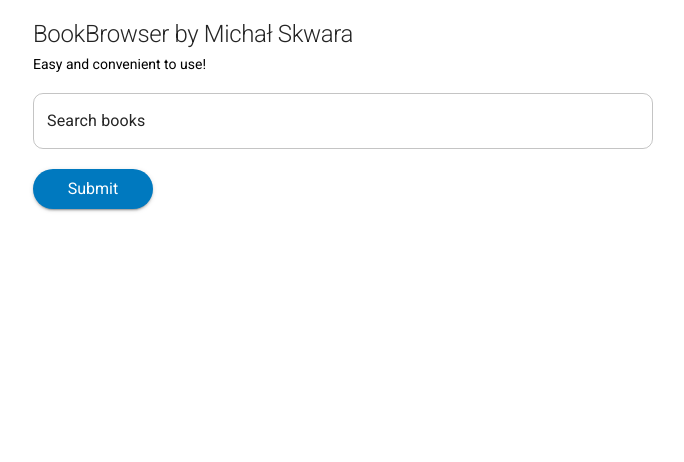
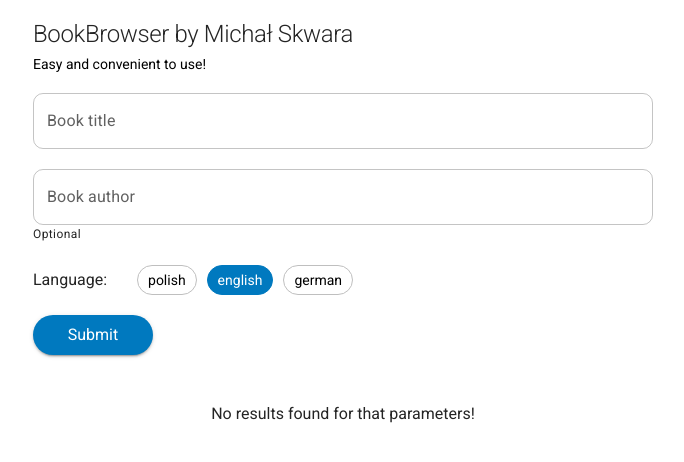
Before and after one commit to mskwara/books-browser, a React (Create React App) app: page / in a window 1280 px wide. Shown: the top 462 px of the page, without its empty margins (297-981 px from the left). Built offline with nearby package versions, Linux system fonts and the light colour scheme.

Commit message:
feat(Home): author and language fields

```diff
--- a/src/i18n/en.js
+++ b/src/i18n/en.js
@@ -1,9 +1,13 @@
 export default {
   translation: {
     appTitle: 'BookBrowser by Michał Skwara',
-    searchBooks: 'Search books',
+    title: 'Book title',
+    author: 'Book author',
     easyAndConvenient: 'Easy and convenient to use!',
     submit: 'Submit',
     fieldRequired: 'This field is required!',
+    noResults: 'No results found for that parameters!',
+    language: 'Language',
+    optional: 'Optional',
   },
 };
--- /dev/null
+++ b/src/pages/Home/consts.js
@@ -0,0 +1,16 @@
+const getLanguages = (t) => [
+  {
+    name: t('polish'),
+    value: 'pl',
+  },
+  {
+    name: t('english'),
+    value: 'en',
+  },
+  {
+    name: t('german'),
+    value: 'de',
+  },
+];
+
+export { getLanguages };
--- a/src/pages/Home/container.js
+++ b/src/pages/Home/container.js
@@ -11,21 +11,25 @@ const BrowserContainer = () => {
   const [searchParams, setSearchParams] = useSearchParams();
   const { showLoader, hideLoader } = useLoader();
   const title = searchParams.get('title');
+  const author = searchParams.get('author');
+  const language = searchParams.get('language');
+
+  const queryEnabled = !isEmpty(title) && !isEmpty(language);
 
   const { isLoading, isRefetching, data, refetch } = useQuery(
     GET_BOOKS,
-    () => getBooks(title),
+    () => getBooks(title, author, language),
     {
-      enabled: !isEmpty(title),
+      enabled: queryEnabled,
       refetchOnWindowFocus: false,
     }
   );
 
   useEffect(() => {
-    if (title) {
+    if (queryEnabled) {
       refetch();
     }
-  }, [title]);
+  }, [title, author, language]);
 
   useEffect(() => {
     if (isLoading || isRefetching) {
@@ -43,7 +47,11 @@ const BrowserContainer = () => {
     <BrowserView
       onSubmit={onSubmit}
       books={formatBooks(data)}
-      initialValues={{ title: title || '' }}
+      initialValues={{
+        title: title || '',
+        author: author || '',
+        language: language || 'en',
+      }}
     />
   );
 };
--- a/src/pages/Home/queries.js
+++ b/src/pages/Home/queries.js
@@ -1,14 +1,21 @@
 import axios from 'axios';
-import { map } from 'lodash';
+import { compact, isEmpty, join, map } from 'lodash';
 
 const API_URL = 'https://www.googleapis.com/books/v1';
 
 const GET_BOOKS = 'GET_BOOKS';
 
-const getBooks = async (title) => {
-  const res = await axios.get(
-    `${API_URL}/volumes?q=intitle:${title}&projection=lite`
-  );
+const getBooks = async (title, author, language) => {
+  let titleQuery = !isEmpty(title) ? `intitle:${title}` : undefined;
+  let authorQuery = !isEmpty(author) ? `inauthor:${author}` : undefined;
+
+  const res = await axios.get(`${API_URL}/volumes`, {
+    params: {
+      q: join(compact([titleQuery, authorQuery]), '+'),
+      langRestrict: language,
+      projection: 'lite',
+    },
+  });
   const volumeIds = map(res.data.items, ({ id }) => id);
   const fullDataPromises = map(volumeIds, (id) =>
     axios.get(`${API_URL}/volumes/${id}`)
--- a/src/pages/Home/styles.js
+++ b/src/pages/Home/styles.js
@@ -21,10 +21,16 @@ export default {
   },
   row: {
     width: '100%',
-    margin: (theme) => theme.spacing(20, 0),
+    marginTop: 20,
   },
   submit: {
     width: 'fit-content',
+    marginTop: 20,
+  },
+  results: {
+    display: 'flex',
+    flexDirection: 'column',
+    alignItems: 'center',
   },
   book: {
     marginBottom: 10,
--- a/src/pages/Home/validation.js
+++ b/src/pages/Home/validation.js
@@ -3,4 +3,6 @@ import * as Yup from 'yup';
 export default (t) =>
   Yup.object({
     title: Yup.string().required(t('fieldRequired')),
+    author: Yup.string(),
+    language: Yup.string().required(t('fieldRequired')),
   });
--- a/src/pages/Home/view.js
+++ b/src/pages/Home/view.js
@@ -1,5 +1,6 @@
 import React from 'react';
-import { map } from 'lodash';
+import { useTranslation } from 'react-i18next';
+import { isEmpty, map } from 'lodash';
 import PropTypes from 'prop-types';
 import { Form, Formik } from 'formik';
 import { Box } from '@mui/system';
@@ -7,9 +8,10 @@ import { Typography } from '@mui/material';
 import Input from 'components/Input';
 import Button from 'components/Button';
 import Book from 'components/Book';
+import ChipChooser from 'components/ChipChooser';
 import getValidation from './validation';
 import styles from './styles';
-import { useTranslation } from 'react-i18next';
+import { getLanguages } from './consts';
 
 const BrowserView = ({ books, onSubmit, initialValues }) => {
   const { t } = useTranslation();
@@ -29,14 +31,29 @@ const BrowserView = ({ books, onSubmit, initialValues }) => {
                 {t('appTitle')}
               </Typography>
               <Typography variant="body">{t('easyAndConvenient')}</Typography>
-              <Input name="title" label={t('searchBooks')} sx={styles.row} />
+              <Input name="title" label={t('title')} sx={styles.row} />
+              <Input
+                name="author"
+                label={t('author')}
+                helperText={t('optional')}
+                sx={styles.row}
+              />
+              <ChipChooser
+                name="language"
+                label={t('language')}
+                options={getLanguages(t)}
+                sx={styles.row}
+              />
               <Button submit sx={styles.submit}>
                 {t('submit')}
               </Button>
             </Form>
           </Formik>
         </Box>
-        <Box>
+        <Box sx={styles.results}>
+          {isEmpty(books) && (
+            <Typography variant="h3">{t('noResults')}</Typography>
+          )}
           {map(books, (book, index) => (
             <Book
               key={book.id}
--- a/src/providers/ThemeProvider.js
+++ b/src/providers/ThemeProvider.js
@@ -15,6 +15,7 @@ const palette = {
   },
   neutral: {
     main: '#bfbfbf',
+    dark: '#616161',
   },
 };
 
```
